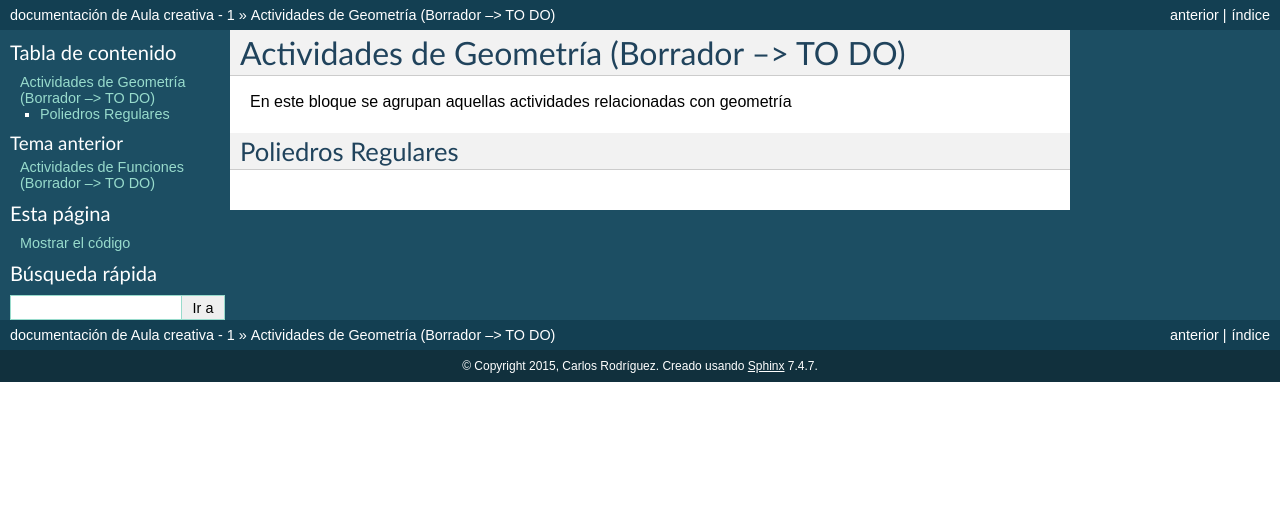
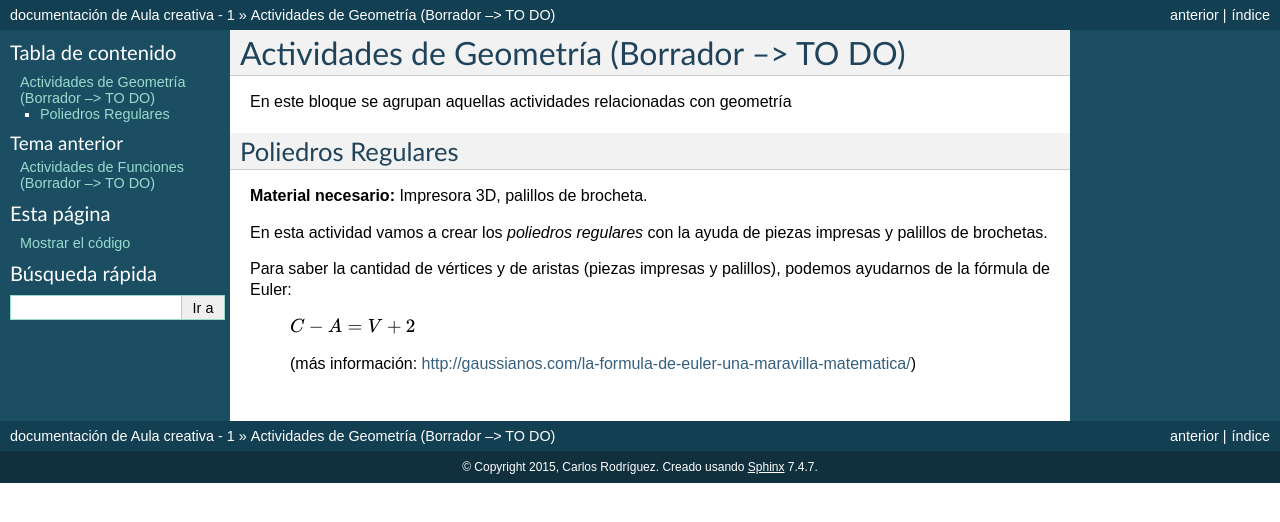
Before and after one commit to es3a10/aula_creativa, a Sphinx documentation site: the page built from docs/geometria.rst, in a window 1280 px wide. Shown: the top 522 px of the page. Built offline with Sphinx 7.4.7, drawn with Linux system fonts in a browser that asks for light colours.

Commit message:
Update geometria.rst

```diff
--- a/docs/geometria.rst
+++ b/docs/geometria.rst
@@ -5,3 +5,13 @@ En este bloque se agrupan aquellas actividades relacionadas con geometría
 
 Poliedros Regulares
 ===================
+
+**Material necesario:** Impresora 3D, palillos de brocheta.
+
+En esta actividad vamos a crear los *poliedros regulares* con la ayuda de piezas impresas y palillos de brochetas.
+
+Para saber la cantidad de vértices y de aristas (piezas impresas y palillos), podemos ayudarnos de la fórmula de Euler:
+
+    :math:`C-A=V+2`
+
+    (más información: http://gaussianos.com/la-formula-de-euler-una-maravilla-matematica/)
```
